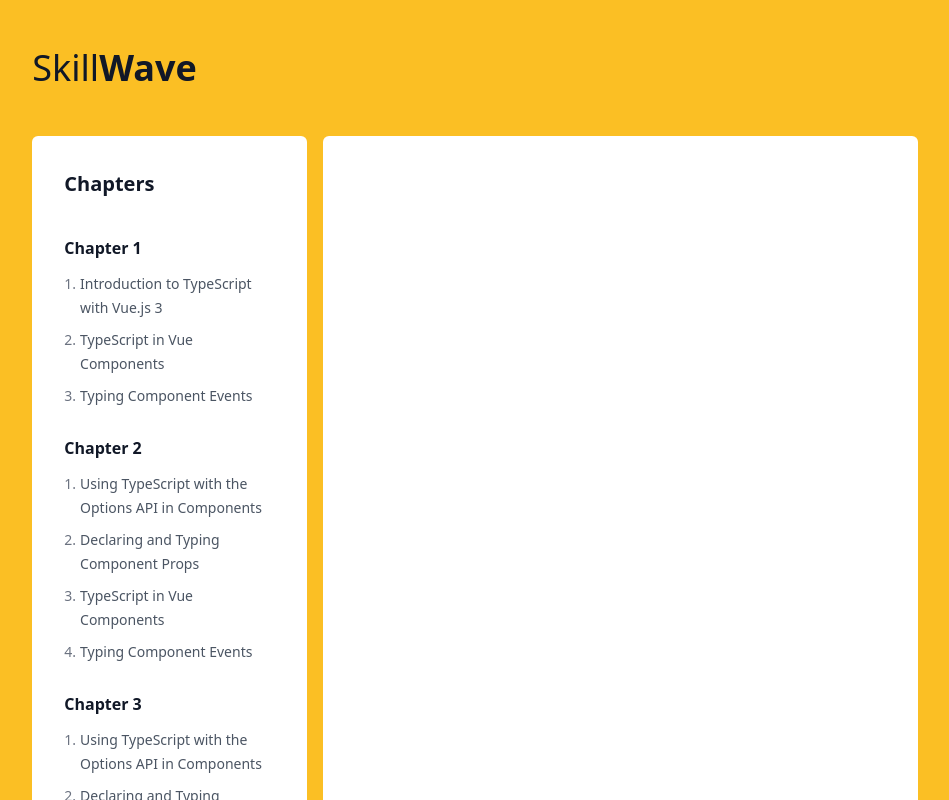
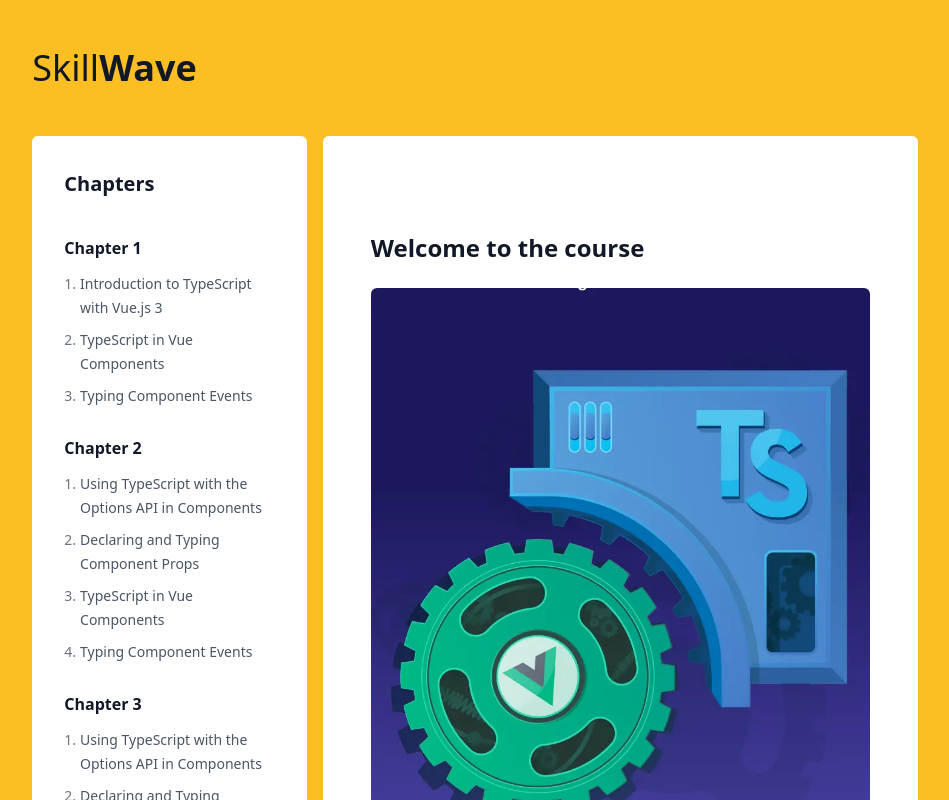
Before and after one commit to tiburcekouagou/nuxt-online-course-app, a Nuxt app: page /course in a window 1280 px wide. Shown: the top 800 px of the page, without its empty margins (165-1114 px from the left). Built offline with nearby package versions, Linux system fonts and the light colour scheme.

Commit message:
show default course picture to course page

```diff
--- a/pages/course.vue
+++ b/pages/course.vue
@@ -2,6 +2,9 @@
 const { chapters } = useCourse();
 const route = useRoute();
 
+const showSplash = computed<boolean>(() => {
+  return route.path === "/course";
+})
 const isActiveLink = (lessonPath: string): boolean => {
     return lessonPath === route.fullPath
 }
@@ -48,6 +51,13 @@
       </div>
 
       <div class="prose p-12 bg-white rounded-md w-[65ch]">
+        <div v-if="showSplash">
+          <h2>Welcome to the course</h2>
+          <div class="rounded-md overflow-hidden">
+            <img src="/splash.webp" alt="vueschool image" class="m-0">
+          </div>
+        </div>
+        <div else>
           <NuxtErrorBoundary>
             <NuxtPage />
             <template #error="{error}">
@@ -64,4 +74,5 @@
         </div>
       </div>
     </div>
+  </div>
 </template>
```
Also changed, not shown: public/splash.webp (added). Lines whose indentation alone changed are shown as unchanged.
